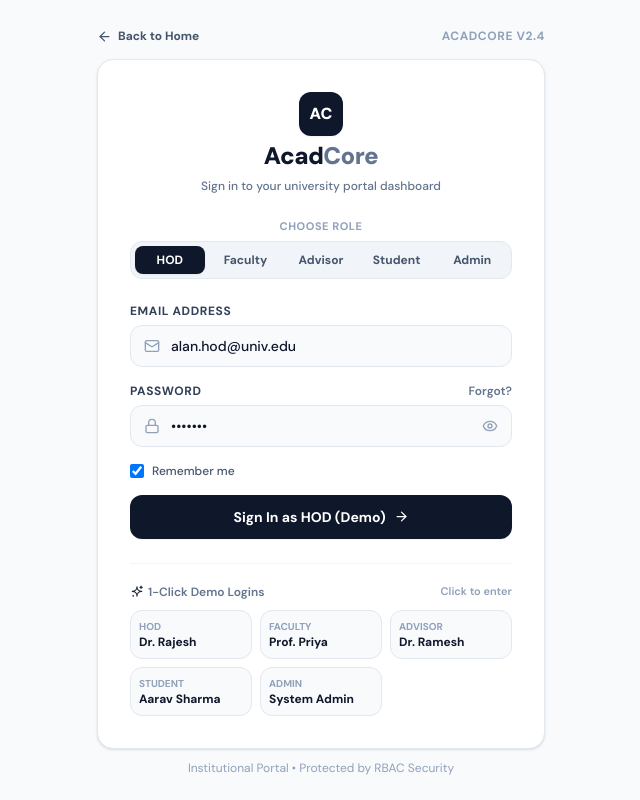
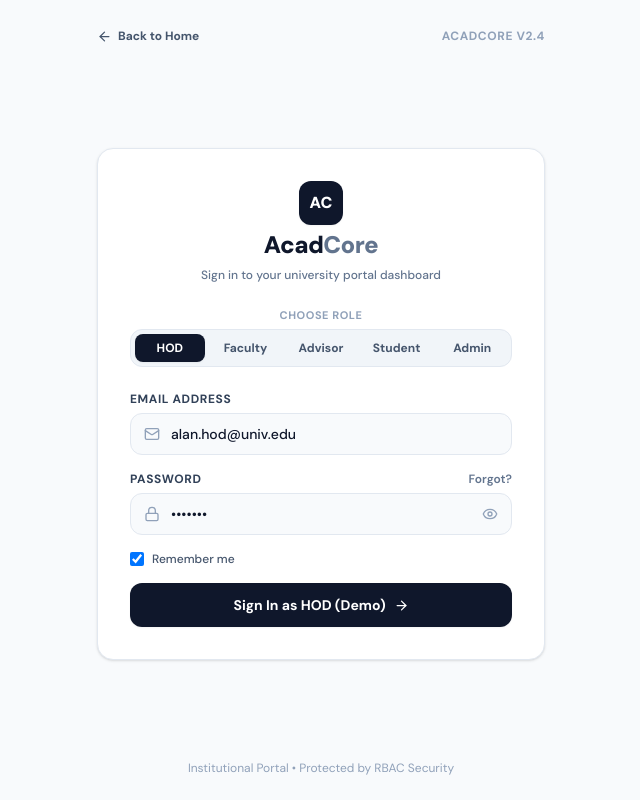
Before and after one commit to its5zoo/temp1, a React (Vite) app in the folder client/: page /login in a window 1280 px wide. Shown: the whole page, without its empty margins (319-959 px from the left). Built offline with nearby package versions, Linux system fonts and the light colour scheme; no server answers.

Commit message:
style: remove bottom 1-click demo logins section for clean minimal single card

```diff
--- a/client/src/pages/Login.jsx
+++ b/client/src/pages/Login.jsx
@@ -15,7 +15,6 @@ import {
   ArrowLeft,
   AlertCircle
 } from 'lucide-react';
-import SmartIcon from '../components/common/SmartIcon';
 
 const ROLE_PRESETS = [
   {
@@ -95,12 +94,6 @@ export default function Login() {
     } finally {
       setLoading(false);
     }
-  };
-
-  const handleQuickDemoClick = (roleItem) => {
-    setSelectedRole(roleItem.id);
-    setEmail(roleItem.email);
-    handleLoginSubmit(null, roleItem.email);
   };
 
   return (
@@ -245,40 +238,6 @@ export default function Login() {
             </button>
           </form>
 
-          {/* Quick Demo 1-Click Logins at Bottom */}
-          <div className="pt-5 border-t border-slate-100 space-y-2.5">
-            <div className="flex items-center justify-between text-xs text-slate-500 font-semibold">
-              <span className="flex items-center gap-1">
-                <SmartIcon size={14} className="text-slate-800" />
-                <span>1-Click Demo Logins</span>
-              </span>
-              <span className="text-[11px] text-slate-400">Click to enter</span>
-            </div>
-
-            <div className="grid grid-cols-2 sm:grid-cols-3 gap-2">
-              {ROLE_PRESETS.slice(0, 4).map((r) => (
-                <button
-                  key={r.id}
-                  type="button"
-                  onClick={() => handleQuickDemoClick(r)}
-                  className="p-2 rounded-xl bg-slate-50 hover:bg-slate-100 border border-slate-200 text-left transition-all cursor-pointer"
-                >
-                  <span className="block text-[10px] font-bold text-slate-400 uppercase">{r.label}</span>
-                  <span className="block text-xs font-bold text-slate-900 truncate">{r.name.split(' ')[0]} {r.name.split(' ')[1] || ''}</span>
-                </button>
-              ))}
-
-              <button
-                type="button"
-                onClick={() => handleQuickDemoClick(ROLE_PRESETS[4])}
-                className="col-span-2 sm:col-span-1 p-2 rounded-xl bg-slate-50 hover:bg-slate-100 border border-slate-200 text-left transition-all cursor-pointer"
-              >
-                <span className="block text-[10px] font-bold text-slate-400 uppercase">Admin</span>
-                <span className="block text-xs font-bold text-slate-900 truncate">System Admin</span>
-              </button>
-            </div>
-          </div>
-
         </div>
       </div>
 
```
